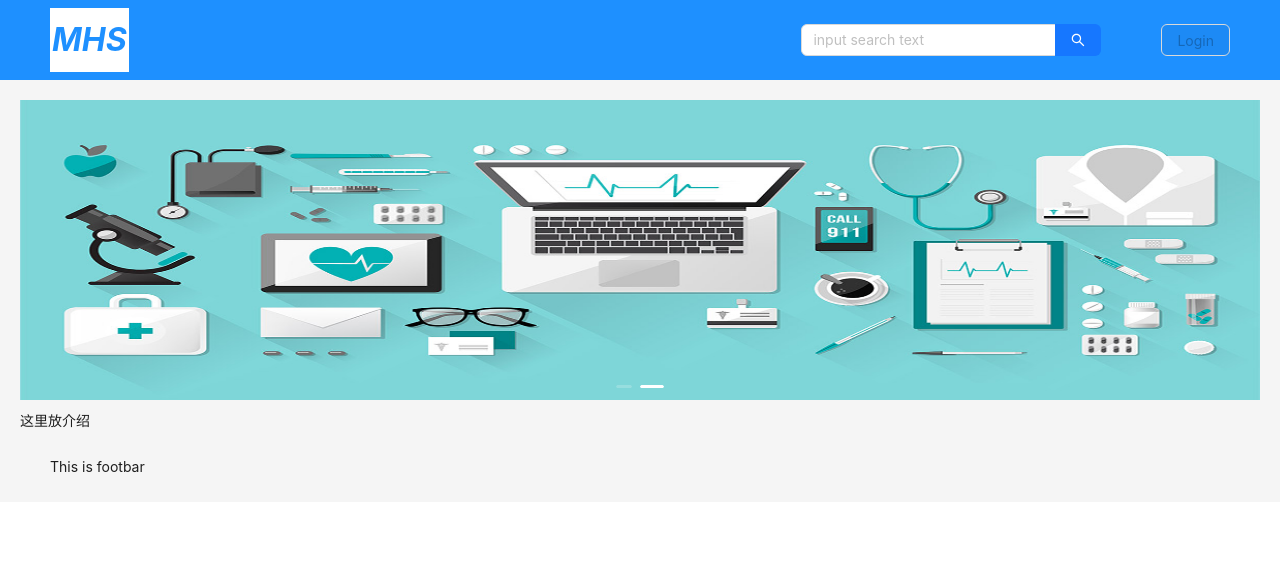
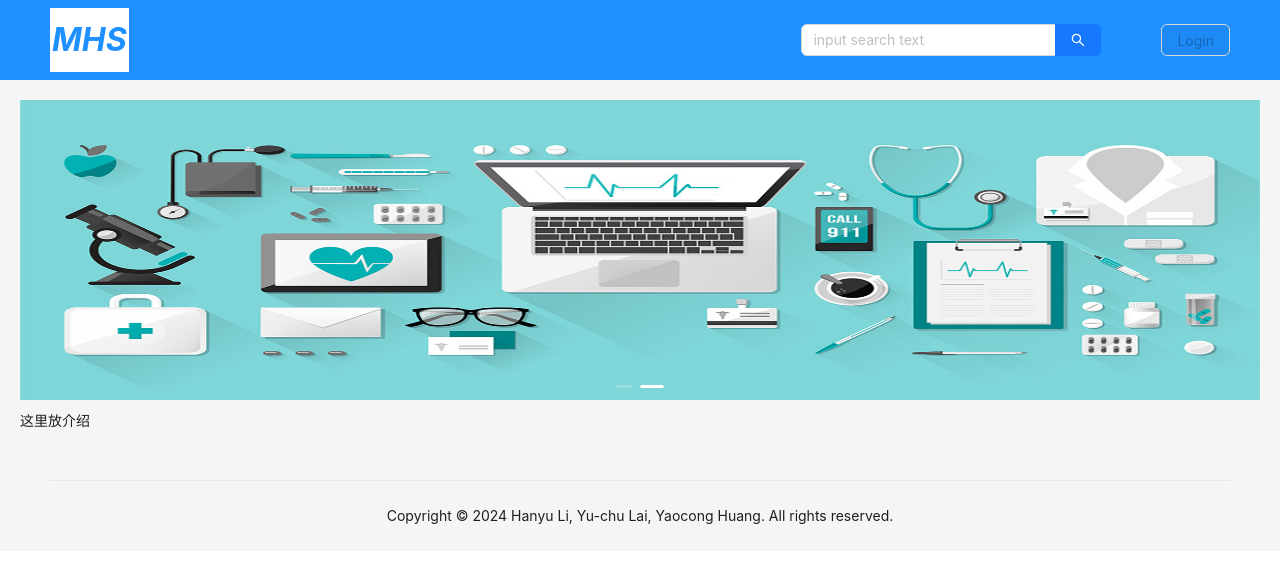
Before and after one commit to Gretycos/mhs-frontend, a React (Vite) app: page /home in a window 1280 px wide. Shown: the top 562 px of the page. Built offline with nearby package versions, Linux system fonts and the light colour scheme.

Commit message:
new features: 1. added content in footer

```diff
--- a/src/component/FootBar/FootBar.jsx
+++ b/src/component/FootBar/FootBar.jsx
@@ -3,14 +3,15 @@
  * time: 16/03/2024 19:41
  */
 import "./FootBar.less"
-import {Layout} from "antd";
+import {Divider, Layout} from "antd";
 const {Footer} = Layout
 
 const FootBar = () => {
 
     return (
         <Footer className="foot-bar">
-            This is footbar
+            <Divider/>
+            Copyright © 2024 Hanyu Li, Yu-chu Lai, Yaocong Huang. All rights reserved.
         </Footer>
     )
 }
--- a/src/component/FootBar/FootBar.less
+++ b/src/component/FootBar/FootBar.less
@@ -2,3 +2,6 @@
  * author: Tsong
  * time: 16/03/2024 19:41
  */
+.foot-bar{
+  text-align: center;
+}
```
